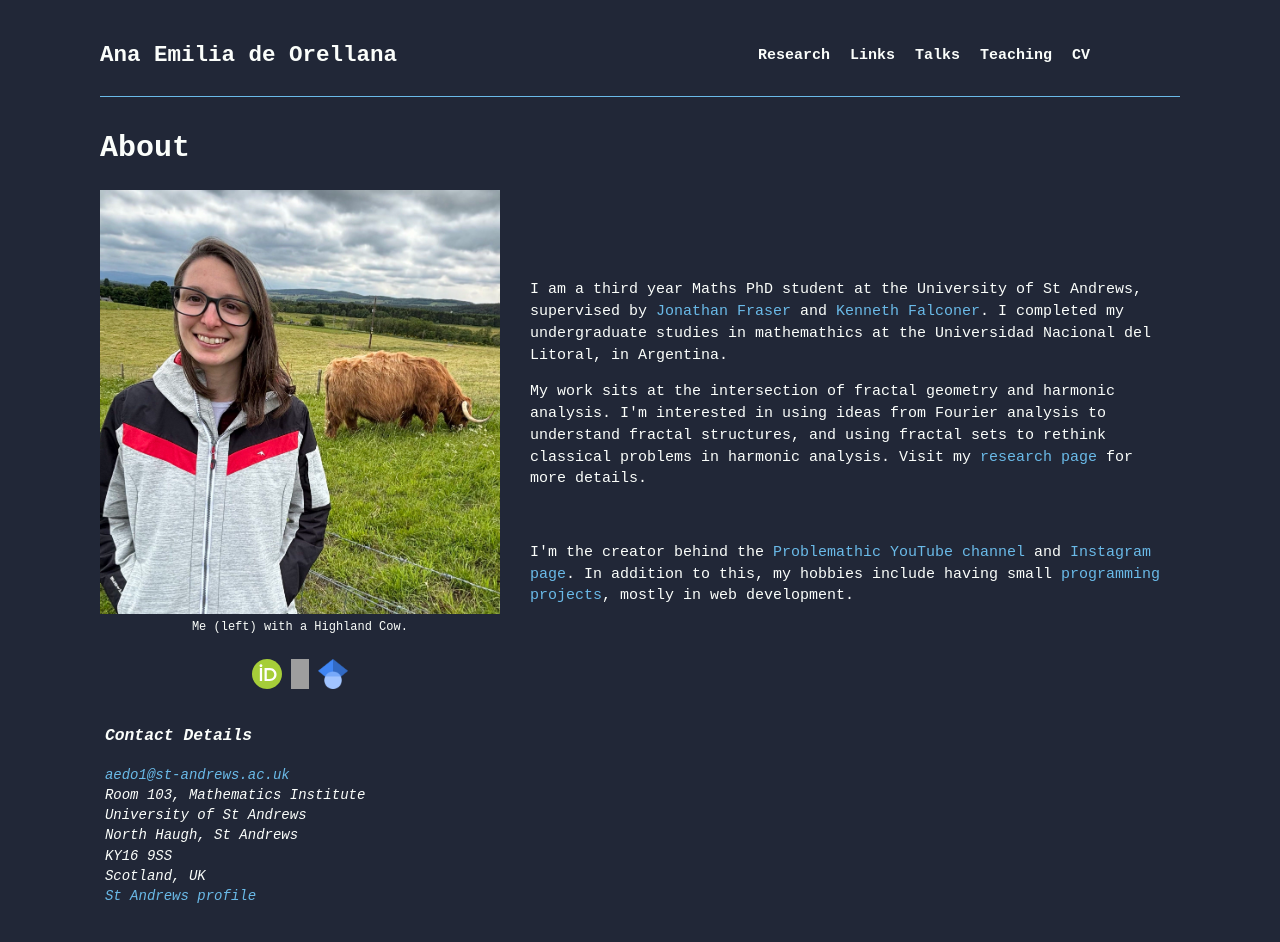
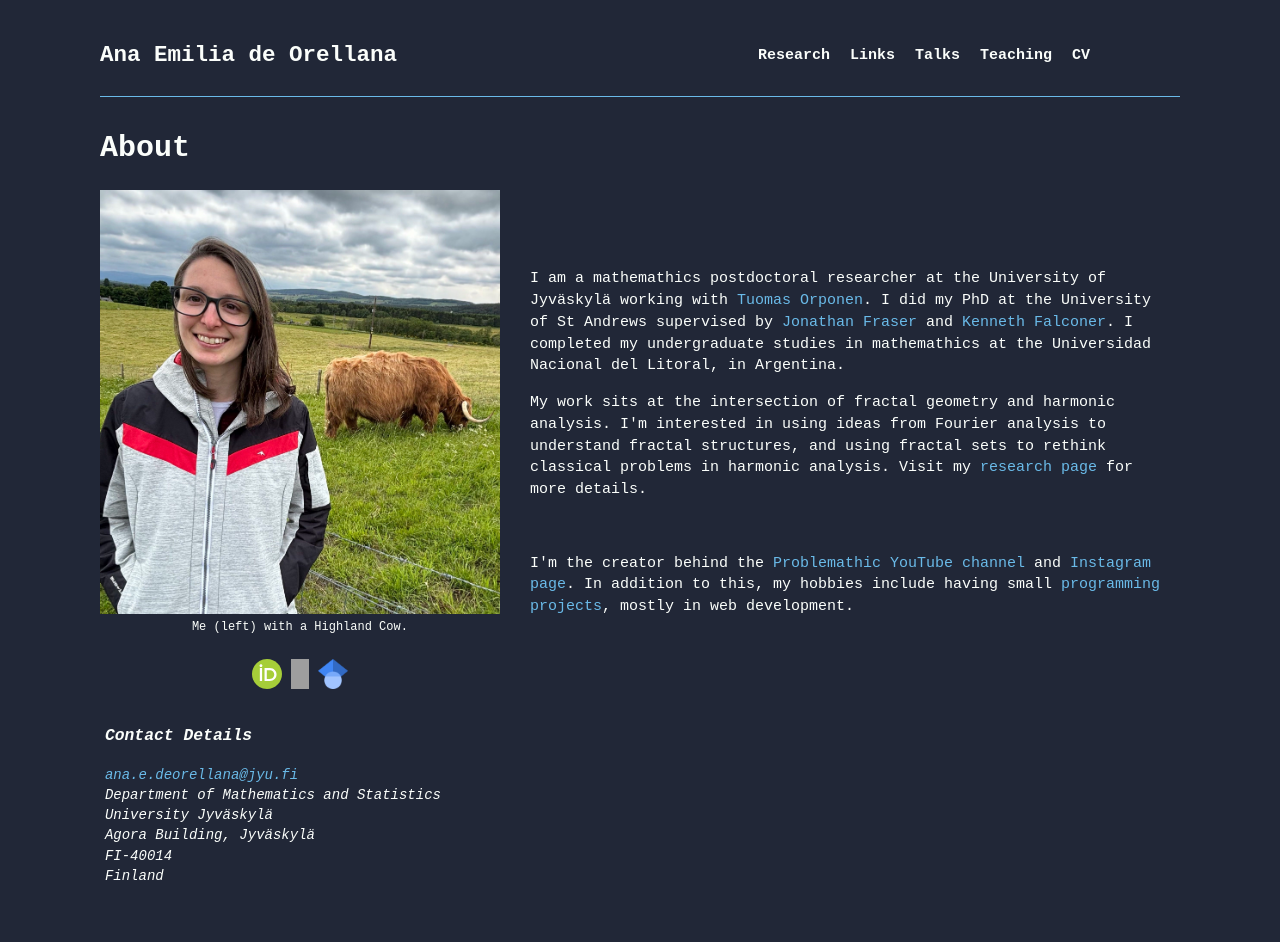
Before and after one commit to AnadeOre/anadeore.github.io, a Next.js app: page / in a window 1280 px wide. Shown: the top 942 px of the page. Built offline with nearby package versions, Linux system fonts and the light colour scheme; grey boxes are pictures that could not be loaded.

Commit message:
update personal details

```diff
--- a/src/app/page.js
+++ b/src/app/page.js
@@ -63,8 +63,12 @@ export default function Home() {
         </div>
         <div className={styles.description}>
           <p>
-            I am a third year Maths PhD student at the University of St Andrews,
-            supervised by{' '}
+            I am a mathemathics postdoctoral researcher at the University of Jyväskylä working with <Link
+              className='linkDecor'
+              target='_blank'
+              href='https://sites.google.com/view/tuomaths/home?authuser=0'>
+              Tuomas Orponen
+            </Link>. I did my PhD at the University of St Andrews supervised by{' '}
             <Link
               className='linkDecor'
               target='_blank'
@@ -142,27 +146,27 @@ export default function Home() {
         <h3>Contact Details</h3>
         <Link
           className='linkDecor'
-          href='mailto:aedo1@st-andrews.ac.uk'
+          href='mailto:ana.e.deorellana@jyu.fi'
           target='_blank'>
-          aedo1@st-andrews.ac.uk
+          ana.e.deorellana@jyu.fi
         </Link>
         <br />
-        Room 103, Mathematics Institute
+        Department of Mathematics and Statistics
         <br />
-        University of St Andrews
+        University Jyväskylä
         <br />
-        North Haugh, St Andrews
+        Agora Building, Jyväskylä
         <br />
-        KY16 9SS
+        FI-40014
         <br />
-        Scotland, UK
-        <br />
+        Finland
+        {/* <br />
         <Link
           href='https://research-portal.st-andrews.ac.uk/en/persons/ana-emilia-de-orellana'
           target='_blank'
           className='linkDecor'>
           St Andrews profile
-        </Link>
+        </Link> */}
       </address>
       {/* <Footer /> */}
     </main>
```
